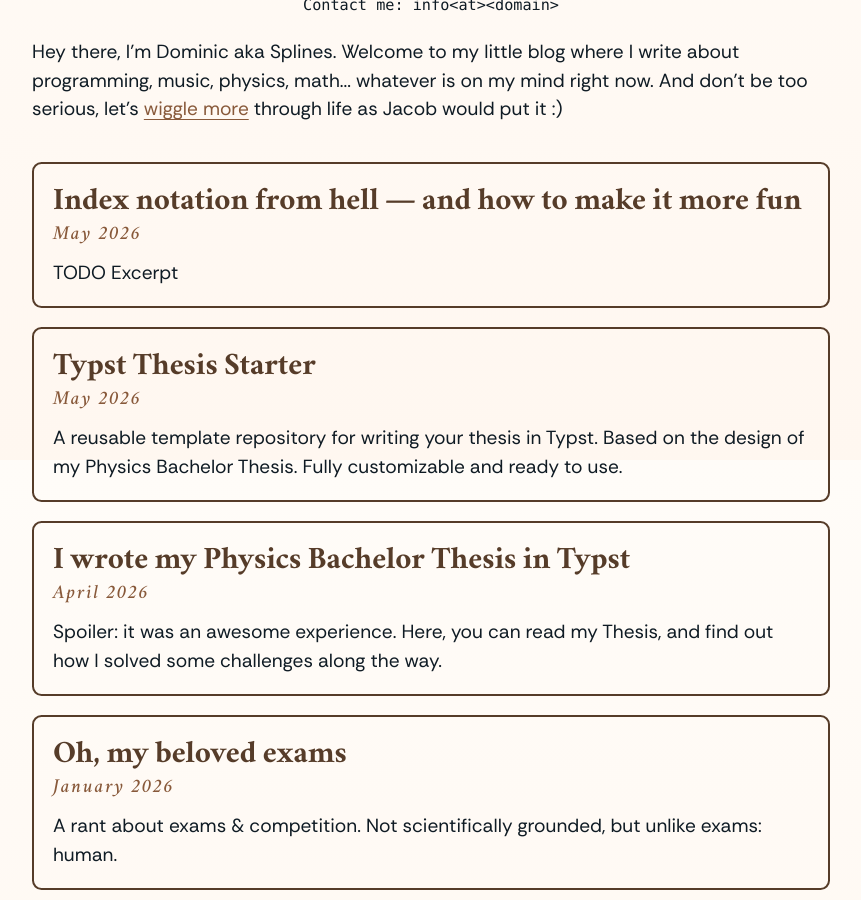
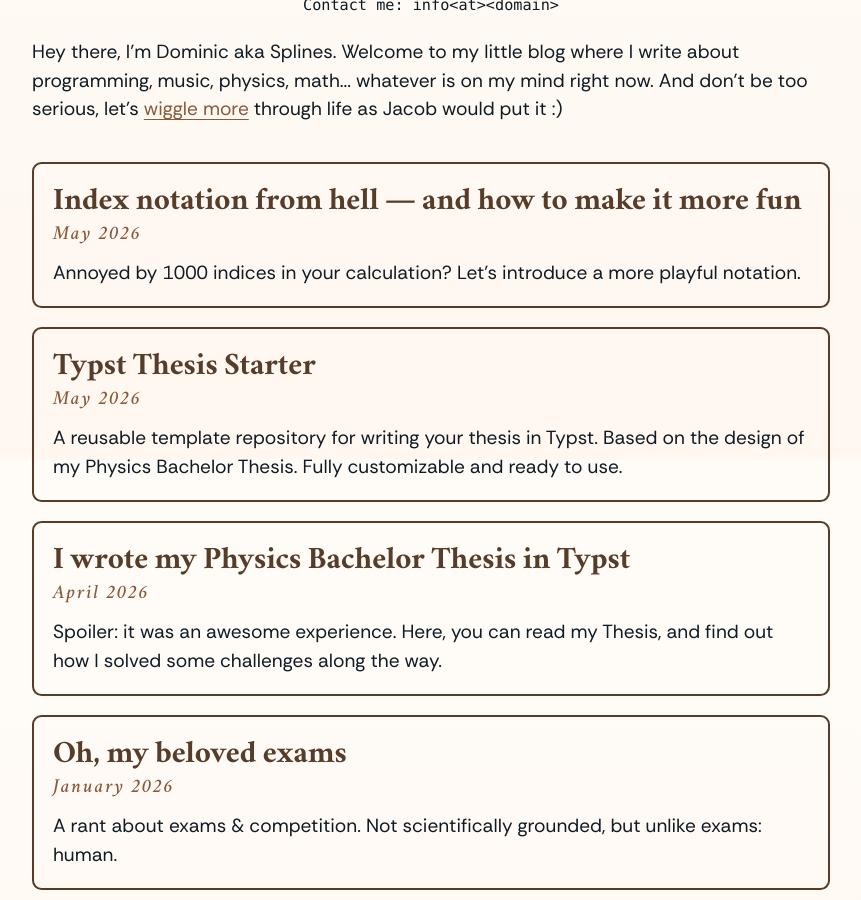
Before and after one commit to Splines/homepage, a Jekyll site: the page built from index.md, in a window 1280 px wide and 900 px high, scrolled down 440 px. Shown: the whole window, without its empty margins (209-1070 px from the left). Built offline with Jekyll 4.4.1, drawn with Linux system fonts in a browser that asks for light colours; some of the changed lines change nothing that is shown.

Commit message:
Derive how connection coefficients transform

```diff
--- a/_posts/2026-05-20-index-notation-from-hell.md
+++ b/_posts/2026-05-20-index-notation-from-hell.md
@@ -3,9 +3,11 @@
 title: "Index notation from hell — and how to make it more fun"
 katex:
   enabled: true
+  macros:
+    \squaree: "{\\scriptstyle \\square}"
 custom_css: /assets/blog/2026-index-notation-from-hell/notation-comparison.css
 excerpt: >
-  TODO Excerpt
+  Annoyed by 1000 indices in your calculation? Let's introduce a more playful notation.
 ---
 
 I'm currently taking a course in General Relativity. One major, quite technical part of it is index notation, which can quickly get out of hand. In this harmless example, let's consider how the connection coefficients $\Gamma^\nu_{\mu\lambda}$ transform under a smooth change of coordinates $x^\mu \rightarrow x'^\mu(x)$:
@@ -23,7 +25,7 @@
   \frac{\partial^2 x'^\nu}{\partial x^\rho \partial x^\gamma}
 $$
 
-We use greek letters to indicate the four dimensions ($0$,$1$,$2$,$3$) we sum over, in contrast to latin symbols, where one would just some over the spatial dimensions ($1$,$2$,$3$). The beauty of **Einstein's summation notation** is that we can leave out the summation symbols $\sum$; whenever we have a repeated index in one summand, we implicitly know that we have to sum over it. In the example above, such summation indices are $\rho$, $\gamma$ and $\sigma$.
+We use greek letters to indicate the four dimensions ($0$,$1$,$2$,$3$) we sum over, in contrast to latin symbols, where one would just some over the spatial dimensions ($1$,$2$,$3$). The beauty of *Einstein's summation notation* is that we can leave out the summation symbols $\sum$; whenever we have a repeated index in one summand, we implicitly know that we have to sum over it. In the example above, such summation indices are $\rho$, $\gamma$ and $\sigma$.
 
 ## Fresh indices
 
@@ -54,7 +56,7 @@
 $$
 \circ
 \:\: \bullet
-\:\: \square
+\:\: \squaree
 \:\: \blacksquare
 \:\: \sim
 \:\: \alpha
@@ -72,6 +74,8 @@
 $$
 
 The $\alpha$ should be understood as a placeholder for any greek latter. I don't want to ban them, just enrich the palette we can use. In the new notation used above, I find a lot easier to identify where the given indices $\bullet$ and $\circ$ occur on the right side and where we just have a sum with $\sim$. And it's just more fun to draw those basic shapes as indices.
+
+### Example: Covariant Derivative
 
 Let's see both notations in action to derive the expression of the covariant derivative. On wider screens, the usual notation sits on the left and the new symbols on the right:
 
@@ -134,3 +138,132 @@
 $$
 </div>
 </div>
+
+## Derivatives
+
+Additionally, I wanted to reduce the effort of writing many derivatives with index notation, while also improving readability and clarity. Here is my suggestion:
+$$
+\frac{\partial x'^\bullet}{\partial x^\circ} =: \frac{\bullet^\prime}{\circ},
+\qquad
+\frac{\partial^2 x'^\bullet}{\partial x^\circ\partial x^\square} =: \frac{\bullet^\prime}{\circ \square}
+$$
+
+In particular,
+$$
+\frac{\circ^\prime}{\sim :}
+=
+\frac{\partial^2 x'^\circ}{\partial x^\sim\partial x^:}
+$$
+
+Can one confuse this with a regular fraction? I don't think so as we use indices in the nominator and denominator. Out of the context, it is clear what we mean.
+
+Now let's derive the transformation law from the fact that $\nabla_\mu V^\nu$ is a $(1,1)$-tensor.
+
+<div class="notation-comparison" markdown="1">
+<div class="notation-comparison__head">Only greek letters</div>
+<div class="notation-comparison__head">With new symbols and derivative shorthand</div>
+
+<div class="notation-comparison__cell" data-label="Only greek letters">
+$$
+\begin{align*}
+\nabla'_\mu V'^\nu
+&= \partial'_\mu V'^\nu + \Gamma'^\nu_{\mu\lambda}V'^\lambda\\
+&= \frac{\partial x^\rho}{\partial x'^\mu}
+   \partial_\rho\!\left(\frac{\partial x'^\nu}{\partial x^\alpha}V^\alpha\right)
+ + \Gamma'^\nu_{\mu\lambda}\frac{\partial x'^\lambda}{\partial x^\alpha}V^\alpha\\
+&= \frac{\partial x^\rho}{\partial x'^\mu}
+   \frac{\partial^2 x'^\nu}{\partial x^\rho\partial x^\alpha}V^\alpha\\
+&\quad + \frac{\partial x^\rho}{\partial x'^\mu}
+   \frac{\partial x'^\nu}{\partial x^\alpha}\partial_\rho V^\alpha
+ + \Gamma'^\nu_{\mu\lambda}\frac{\partial x'^\lambda}{\partial x^\alpha}V^\alpha
+\end{align*}
+$$
+</div>
+
+<div class="notation-comparison__cell" data-label="With new symbols and derivative shorthand">
+$$
+\begin{align*}
+\nabla'_\bullet V'^\circ
+&= \partial'_\bullet V'^\circ + \Gamma'^\circ_{\bullet\square}V'^\square\\
+&= \frac{\sim}{\bullet^\prime}\partial_\sim\!\left(\frac{\circ^\prime}{:}V^:\right)
+ + \Gamma'^\circ_{\bullet\square}\frac{\square^\prime}{:}V^:\\
+&= \frac{\sim}{\bullet^\prime}\frac{\circ^\prime}{\sim :}V^:\\
+&\quad + \frac{\sim}{\bullet^\prime}\frac{\circ^\prime}{:}\partial_\sim V^:
+ + \Gamma'^\circ_{\bullet\square}\frac{\square^\prime}{:}V^:
+\end{align*}
+$$
+</div>
+
+<div class="notation-comparison__bridge">
+Now enforce the tensor transformation law for $\nabla V$ and expand $\nabla_\sim V^:$ once more.
+</div>
+
+<div class="notation-comparison__cell" data-label="Only greek letters">
+$$
+\begin{align*}
+\nabla'_\mu V'^\nu
+&= \frac{\partial x^\rho}{\partial x'^\mu}
+   \frac{\partial x'^\nu}{\partial x^\alpha}\nabla_\rho V^\alpha\\
+&= \frac{\partial x^\rho}{\partial x'^\mu}
+   \frac{\partial x'^\nu}{\partial x^\alpha}
+   \left(\partial_\rho V^\alpha + \Gamma^\alpha_{\rho\gamma}V^\gamma\right)\\
+&= \frac{\partial x^\rho}{\partial x'^\mu}
+   \frac{\partial x'^\nu}{\partial x^\alpha}\partial_\rho V^\alpha\\
+&\quad + \frac{\partial x^\rho}{\partial x'^\mu}
+   \frac{\partial x'^\nu}{\partial x^\sigma}\Gamma^\sigma_{\rho\alpha}V^\alpha
+\end{align*}
+$$
+</div>
+
+<div class="notation-comparison__cell" data-label="With new symbols and derivative shorthand">
+$$
+\begin{align*}
+\nabla'_\bullet V'^\circ
+&= \frac{\sim}{\bullet^\prime}\frac{\circ^\prime}{:}\nabla_\sim V^:\\
+&= \frac{\sim}{\bullet^\prime}\frac{\circ^\prime}{:}
+   \left(\partial_\sim V^: + \Gamma^:_{\sim\alpha}V^\alpha\right)\\
+&= \frac{\sim}{\bullet^\prime}\frac{\circ^\prime}{:}\partial_\sim V^: + \frac{\sim}{\bullet^\prime}\frac{\circ^\prime}{\alpha}\Gamma^\alpha_{\sim:}V^:
+\end{align*}
+$$
+</div>
+
+<div class="notation-comparison__bridge">
+The $\partial V$ terms are exactly the same on both sides. Cancel them, use that this holds for arbitrary $V$, then multiply by the inverse Jacobian.
+</div>
+
+<div class="notation-comparison__cell" data-label="Only greek letters">
+$$
+\begin{align*}
+\Gamma'^\nu_{\mu\lambda}\frac{\partial x'^\lambda}{\partial x^\alpha}
+&= \frac{\partial x^\rho}{\partial x'^\mu}
+   \frac{\partial x'^\nu}{\partial x^\sigma}\Gamma^\sigma_{\rho\alpha}
+ - \frac{\partial x^\rho}{\partial x'^\mu}
+   \frac{\partial^2 x'^\nu}{\partial x^\rho\partial x^\alpha}\\
+\Rightarrow\qquad
+\Gamma'^\nu_{\mu\lambda}
+&= \frac{\partial x^\rho}{\partial x'^\mu}
+   \frac{\partial x^\gamma}{\partial x'^\lambda}
+   \frac{\partial x'^\nu}{\partial x^\sigma}\Gamma^\sigma_{\rho\gamma}\\
+&\quad - \frac{\partial x^\rho}{\partial x'^\mu}
+   \frac{\partial x^\gamma}{\partial x'^\lambda}
+   \frac{\partial^2 x'^\nu}{\partial x^\rho\partial x^\gamma}
+\end{align*}
+$$
+</div>
+
+<div class="notation-comparison__cell" data-label="With new symbols and derivative shorthand">
+$$
+\begin{align*}
+\Gamma'^\circ_{\bullet\square}\frac{\square^\prime}{:}
+&= \frac{\sim}{\bullet^\prime}\frac{\circ^\prime}{\alpha}\Gamma^\alpha_{\sim:} - \frac{\sim}{\bullet^\prime}\frac{\circ^\prime}{\sim:}\\
+\end{align*}
+$$
+
+$$
+\begin{aligned}
+\Gamma'^\circ_{\bullet\square}
+&= \frac{\sim}{\bullet^\prime}\frac{:}{\square^\prime}\frac{\circ^\prime}{\alpha}\Gamma^\alpha_{\sim:} - \frac{\sim}{\bullet^\prime}\frac{:}{\square^\prime}\frac{\circ^\prime}{\sim:}
+\end{aligned}
+$$
+</div>
+</div>
--- a/assets/blog/2026-index-notation-from-hell/notation-comparison.scss
+++ b/assets/blog/2026-index-notation-from-hell/notation-comparison.scss
@@ -32,6 +32,12 @@
     margin: 0;
     overflow-x: auto;
     padding-bottom: 0.15em;
+    scrollbar-width: none;
+    -ms-overflow-style: none;
+
+    &::-webkit-scrollbar {
+      display: none;
+    }
   }
 }
 
```
